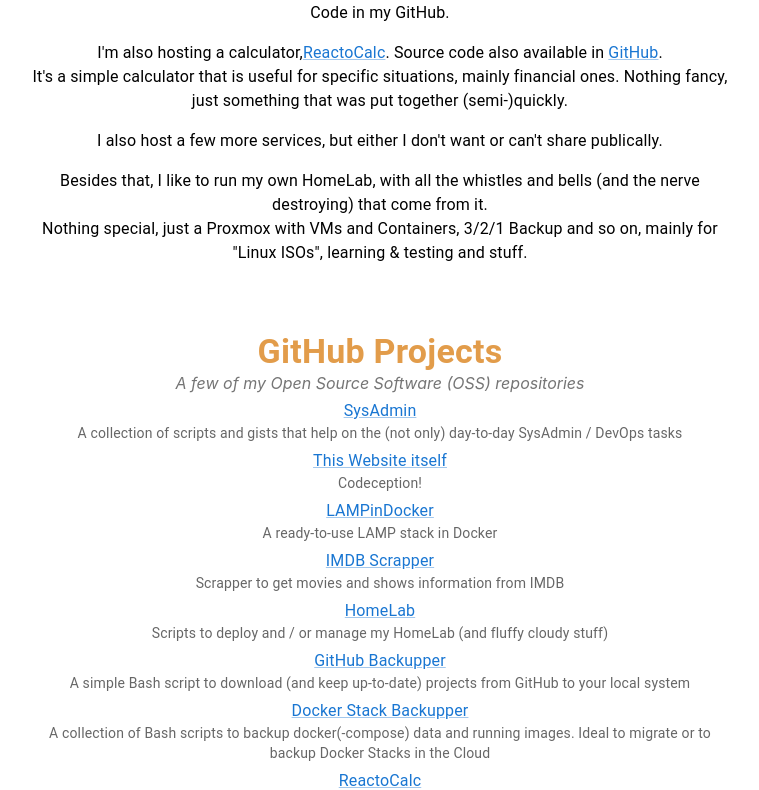
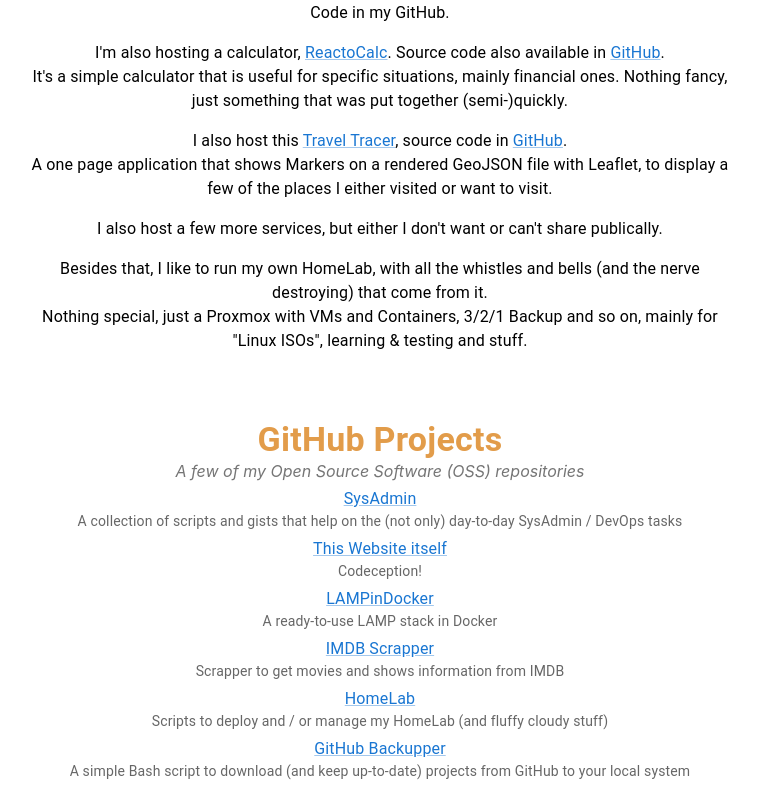
Before and after one commit to zebrajr/website, a React (Create React App) app in the folder frontend/: page / in a window 1280 px wide. Shown: the part 1025-1815 px from the top of the page, without its empty margins (260-1019 px from the left). Built offline with nearby package versions, Linux system fonts and the light colour scheme.

Commit message:
add Travel Tracer Project

```diff
--- a/frontend/src/components/ProjectList.js
+++ b/frontend/src/components/ProjectList.js
@@ -43,9 +43,14 @@
         description: 'A collection of Bash scripts to backup docker(-compose) data and running images. Ideal to migrate or to backup Docker Stacks in the Cloud'
     },
     {
+        name: 'Travel Tracer',
+        url: 'https://github.com/zebrajr/traveltracer',
+        description: 'A React application that uses Leaflet and GeoJSON data to display places I\'ve traveled to or want to visit'
+    },
+    {
         name: 'ReactoCalc',
         url: 'https://github.com/zebrajr/ReactoCalc',
-        description: 'A React application that does calculations that (are sometimes) useful. '
+        description: 'A React application that does calculations that (are sometimes) useful.'
     }
 ];
 
--- a/frontend/src/components/ProjectsText.js
+++ b/frontend/src/components/ProjectsText.js
@@ -33,6 +33,13 @@
     sourceURL: 'https://github.com/zebrajr/ReactoCalc'
 }
 
+const traveltracer = {
+    text: 'Travel Tracer',
+    url: 'https://travel.carlossousa.tech',
+    sourceName: 'GitHub',
+    sourceURL: 'https://github.com/zebrajr/traveltracer'
+}
+
 
 function ProjectsText() {
     return (
@@ -54,8 +61,12 @@
                 <br/>If for whatever reason you are interested in it ( don't code shame me :( ), you will find the Source Code in my GitHub.
             </Typography>
             <Typography variant="body1" paragraph>
-                I'm also hosting a calculator,<MuiLink href={ reactoCalcData.url } target="_blank">{ reactoCalcData.text }</MuiLink>. Source code also available in <MuiLink href={ reactoCalcData.sourceURL } target="_blank">{ reactoCalcData.sourceName }</MuiLink>.
+                I'm also hosting a calculator, <MuiLink href={ reactoCalcData.url } target="_blank">{ reactoCalcData.text }</MuiLink>. Source code also available in <MuiLink href={ reactoCalcData.sourceURL } target="_blank">{ reactoCalcData.sourceName }</MuiLink>.
                 <br/>It's a simple calculator that is useful for specific situations, mainly financial ones. Nothing fancy, just something that was put together (semi-)quickly.
+            </Typography>
+            <Typography variant="body1" paragraph>
+                I also host this <MuiLink href={ traveltracer.url } target="_blank">{ traveltracer.text }</MuiLink>, source code in <MuiLink href={ traveltracer.sourceURL } target="_blank">{ traveltracer.sourceName }</MuiLink>.
+                <br/>A one page application that shows Markers on a rendered GeoJSON file with Leaflet, to display a few of the places I either visited or want to visit.
             </Typography>
             <Typography variant="body1" paragraph>
                I also host a few more services, but either I don't want or can't share publically.
```
Also changed, not shown: 1 other file (tests, documents, lock files or other folders).
